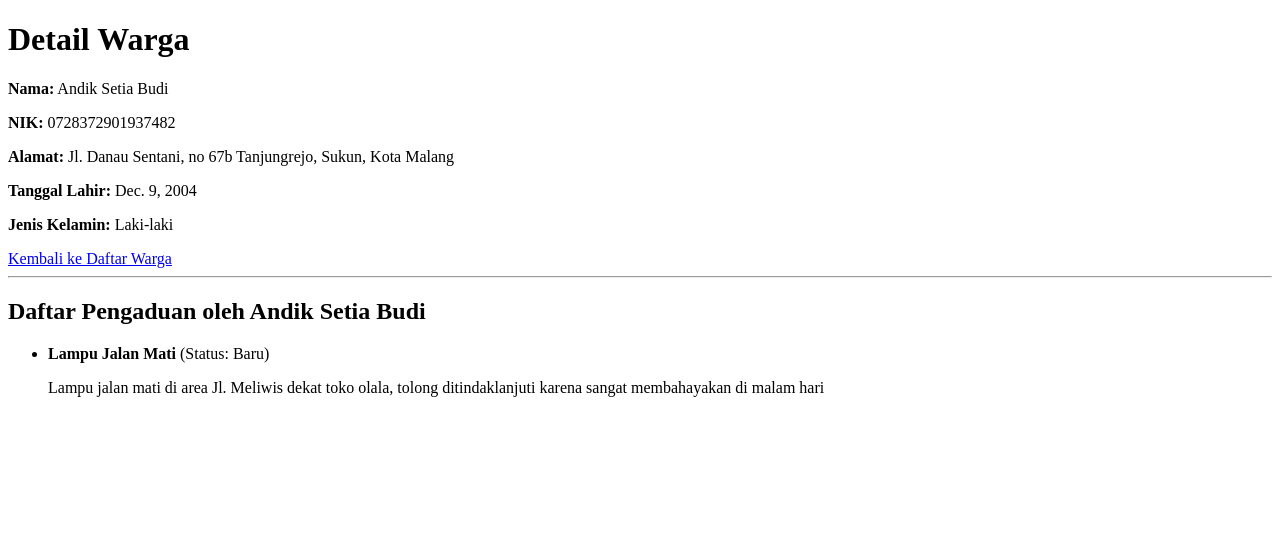
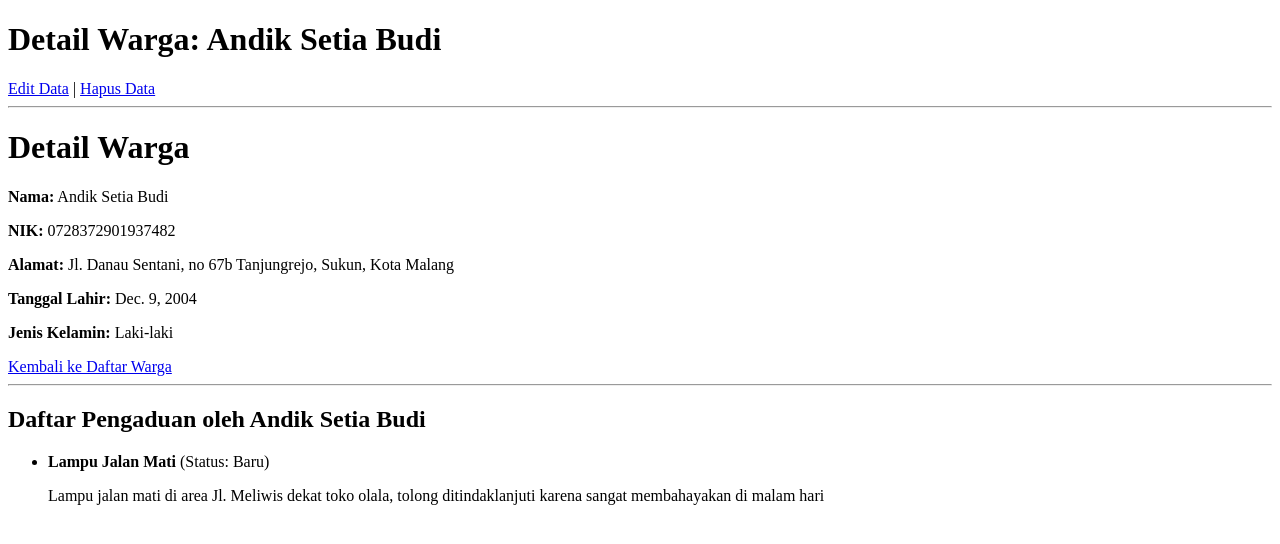
Before and after one commit to Matchachubby/WargaApp, a Django app: page /3/ in a window 1280 px wide. Shown: the top 544 px of the page. Run offline with Django 5.2, Linux system fonts and the light colour scheme; data comes from the database, SQL or seed files in the repository; both versions use the stored data as it was after the commit.

Commit message:
Initial commit - complete CRUD warga

```diff
--- a/warga/templates/warga/warga_detail.html
+++ b/warga/templates/warga/warga_detail.html
@@ -4,6 +4,14 @@
     <title>Detail Warga</title>
 </head>
 <body>
+    <h1>Detail Warga: {{ warga.nama_lengkap }}</h1>
+
+    <!-- 🔹 Tombol Edit & Hapus di sini -->
+    <a href="{% url 'warga-edit' warga.pk %}">Edit Data</a> |
+    <a href="{% url 'warga-hapus' warga.pk %}">Hapus Data</a>
+
+    <hr>
+
     <h1>Detail Warga</h1>
     <p><strong>Nama:</strong> {{ warga.nama_lengkap }}</p>
     <p><strong>NIK:</strong> {{ warga.nik }}</p>
--- a/warga/templates/warga/warga_list.html
+++ b/warga/templates/warga/warga_list.html
@@ -13,6 +13,8 @@
         <a href="{% url 'warga-detail' warga.pk %}">
             {{ warga.nama_lengkap }}
         </a>
+         <!-- Tombol Edit -->
+        <a href="{% url 'warga-edit' warga.pk %}">Edit</a>
     </p>
     {% endfor %}
     </ul>
--- a/warga/urls.py
+++ b/warga/urls.py
@@ -1,9 +1,12 @@
 from django.urls import path, include
-from .views import WargaListView, WargaDetailView
+from .views import WargaListView, WargaDetailView, WargaUpdateView, WargaDeleteView
 from .views import PengaduanListView
 
 urlpatterns = [
     path('', WargaListView.as_view(), name='warga-list'),
     path('<int:pk>/', WargaDetailView.as_view(), name='warga-detail'),
     path('pengaduan/', PengaduanListView.as_view(), name='pengaduan_list'),
+    path('warga/<int:pk>/edit/', WargaUpdateView.as_view(), name='warga-edit'),
+    path('<int:pk>/hapus/', WargaDeleteView.as_view(), name='warga-hapus'),
+
 ]
--- a/warga/views.py
+++ b/warga/views.py
@@ -1,11 +1,13 @@
 from django.shortcuts import render
-from django.views.generic import ListView
-from django.views.generic import DetailView
-from .models import Warga
-from .models import Pengaduan
+from django.views.generic import ListView, DetailView, CreateView, UpdateView,  DeleteView
+from .models import Warga, Pengaduan
+from django.urls import reverse_lazy
+from .forms import WargaForm
 
 class WargaListView(ListView):
     model = Warga
+    template_name = 'warga/warga_list.html'
+    context_object_name = 'object_list'
 
 class WargaDetailView(DetailView):
     model = Warga
@@ -17,4 +19,15 @@ class PengaduanListView(ListView):
     template_name = 'warga/pengaduan_list.html'  # lokasi template
     context_object_name = 'object_list'  # opsional, default-nya juga 'object_list'
 
+class WargaUpdateView(UpdateView):
+    model = Warga
+    form_class = WargaForm
+    template_name = 'warga/warga_form.html'
+    success_url = reverse_lazy('warga-list')
+
+class WargaDeleteView(DeleteView):
+    model = Warga
+    template_name = 'warga/warga_confirm_delete.html'
+    success_url = reverse_lazy('warga-list')
+
 # Create your views here.
```
Also changed, not shown: warga/forms.py (added, +7 -0 lines), warga/templates/warga/warga_confirm_delete.html (added, +16 -0 lines), warga/templates/warga/warga_form.html (added, +16 -0 lines), db.sqlite3.
